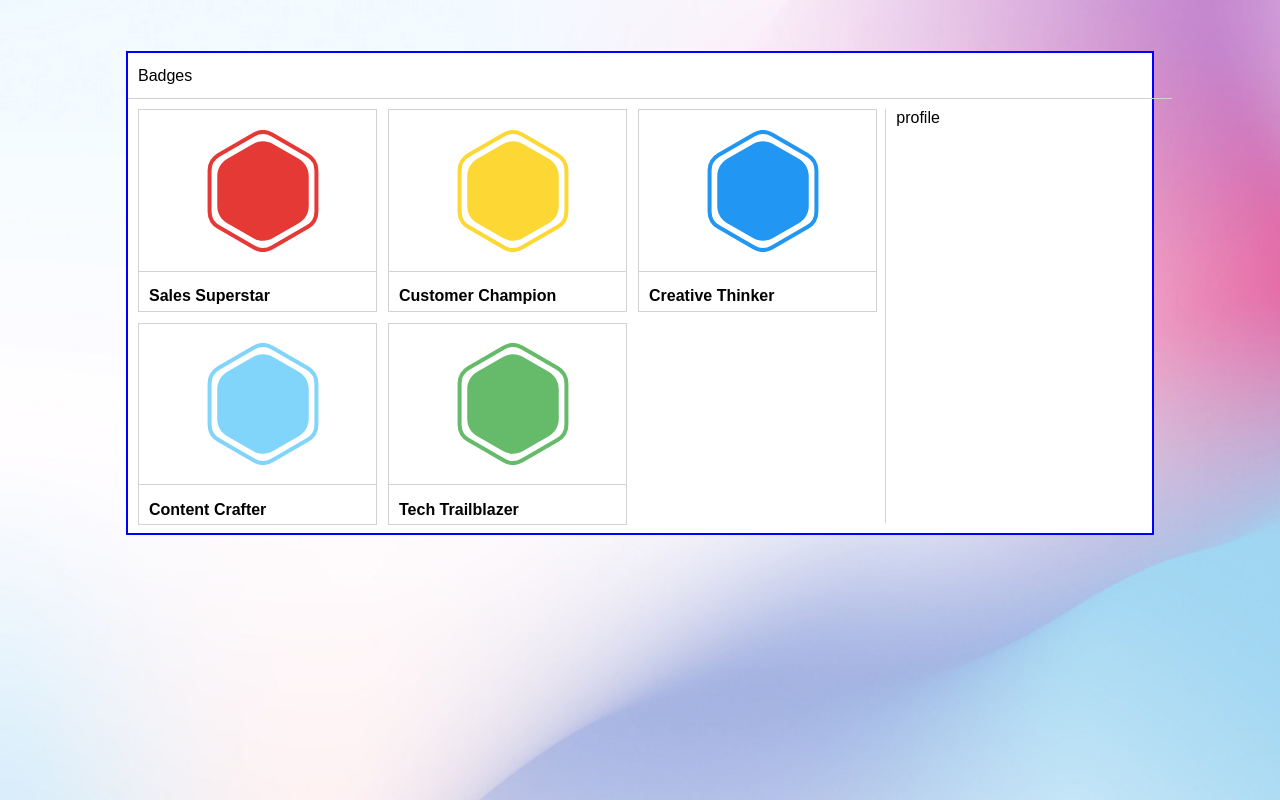
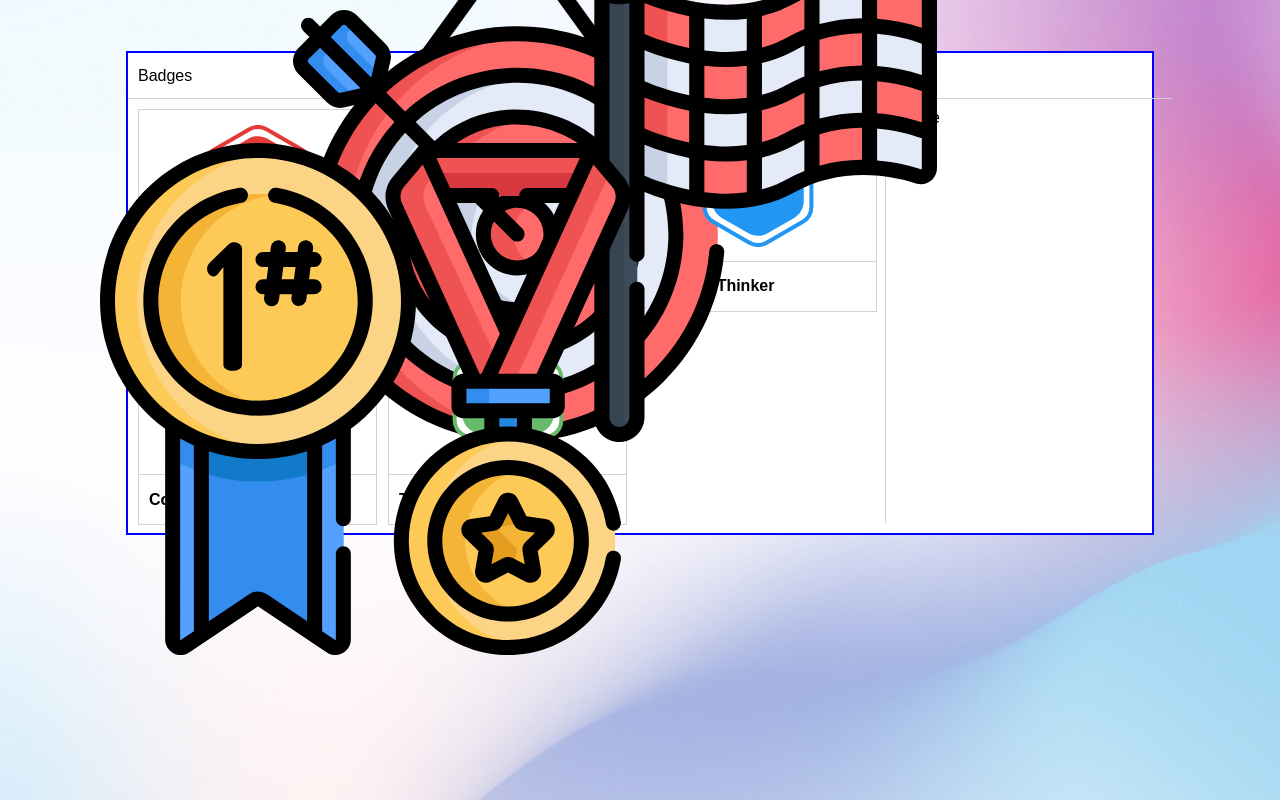
Before and after one commit to leoarthurwall/claromentis-ui, a React (Create React App) app: page / in a window 1280 px wide. Built offline with nearby package versions, Linux system fonts and the light colour scheme.

Commit message:
imported thebadge icons and positioned them with absolute so they go on top of the badges. just need to resize them now

```diff
--- a/src/Components/Main/BadgeSection/BadgeComponent/BadgeComponent.js
+++ b/src/Components/Main/BadgeSection/BadgeComponent/BadgeComponent.js
@@ -15,12 +15,17 @@ const UpperContainer = styled.div`
   display: flex;
   justify-content: center;
   align-items: center;
-  padding: 5px;
+  padding: 10px;
+  box-sizing: border-box;
 
+  position: relative;
 `;
 
-const BadgeLogo = styled.img`
-`
+const BadgeLogo = styled.img``;
+
+const BadgeIcon = styled.img`
+  position: absolute;
+`;
 const LowerContainer = styled.div`
   height: 25%;
   width: 100%;
@@ -35,11 +40,18 @@ const BadgeText = styled.h3`
   font-size: 16px;
   font-weight: 600;
 `;
-const BadgeComponent = ({ badgeName, badgeSrc, badgeAlt }) => {
+const BadgeComponent = ({
+  badgeName,
+  badgeSrc,
+  badgeAlt,
+  iconSrc,
+  iconAlt,
+}) => {
   return (
     <BadgeContainer>
       <UpperContainer>
         <BadgeLogo src={badgeSrc} alt={badgeAlt}></BadgeLogo>
+        <BadgeIcon src={iconSrc} alt={iconAlt}></BadgeIcon>
       </UpperContainer>
       <LowerContainer>
         <BadgeText>{badgeName}</BadgeText>
--- a/src/Components/Main/BadgeSection/BadgeSection.js
+++ b/src/Components/Main/BadgeSection/BadgeSection.js
@@ -16,11 +16,11 @@ const BadgeContainer = styled.section`
 const BadgeSection = () => {
   return (
     <BadgeContainer>
-        <BadgeComponent badgeName={"Sales Superstar"} badgeSrc={"assets/badge-bg/badge-1.svg"} badgeAlt={"red badge icon"}/>
-        <BadgeComponent badgeName={"Customer Champion"} badgeSrc={"assets/badge-bg/badge-2.svg"} badgeAlt={"yellow badge icon"}/>
-        <BadgeComponent badgeName={"Creative Thinker"} badgeSrc={"assets/badge-bg/badge-3.svg"} badgeAlt={"blue badge icon"}/>
-        <BadgeComponent badgeName={"Content Crafter"} badgeSrc={"assets/badge-bg/badge-4.svg"} badgeAlt={"light blue badge icon"}/>
-        <BadgeComponent badgeName={"Tech Trailblazer"} badgeSrc={"assets/badge-bg/badge-5.svg"} badgeAlt={"green badge icon"}/>
+        <BadgeComponent badgeName={"Sales Superstar"} badgeSrc={"assets/badge-bg/badge-1.svg"} badgeAlt={"red badge icon"} iconSrc={"assets/badge-icons/podium.svg"} iconAlt={"podium"}/>
+        <BadgeComponent badgeName={"Customer Champion"} badgeSrc={"assets/badge-bg/badge-2.svg"} badgeAlt={"yellow badge icon"} iconSrc={"assets/badge-icons/target.svg"} iconAlt={"target"}/>
+        <BadgeComponent badgeName={"Creative Thinker"} badgeSrc={"assets/badge-bg/badge-3.svg"} badgeAlt={"blue badge icon"} iconSrc={"assets/badge-icons/flag.svg"} iconAlt={"flag"}/>
+        <BadgeComponent badgeName={"Content Crafter"} badgeSrc={"assets/badge-bg/badge-4.svg"} badgeAlt={"light blue badge icon"} iconSrc={"assets/badge-icons/medal-1.svg"} iconAlt={"medal"}/>
+        <BadgeComponent badgeName={"Tech Trailblazer"} badgeSrc={"assets/badge-bg/badge-5.svg"} badgeAlt={"green badge icon"} iconSrc={"assets/badge-icons/medal-2.svg"} iconAlt={"medal"}/>
     </BadgeContainer>
   );
 };
```
